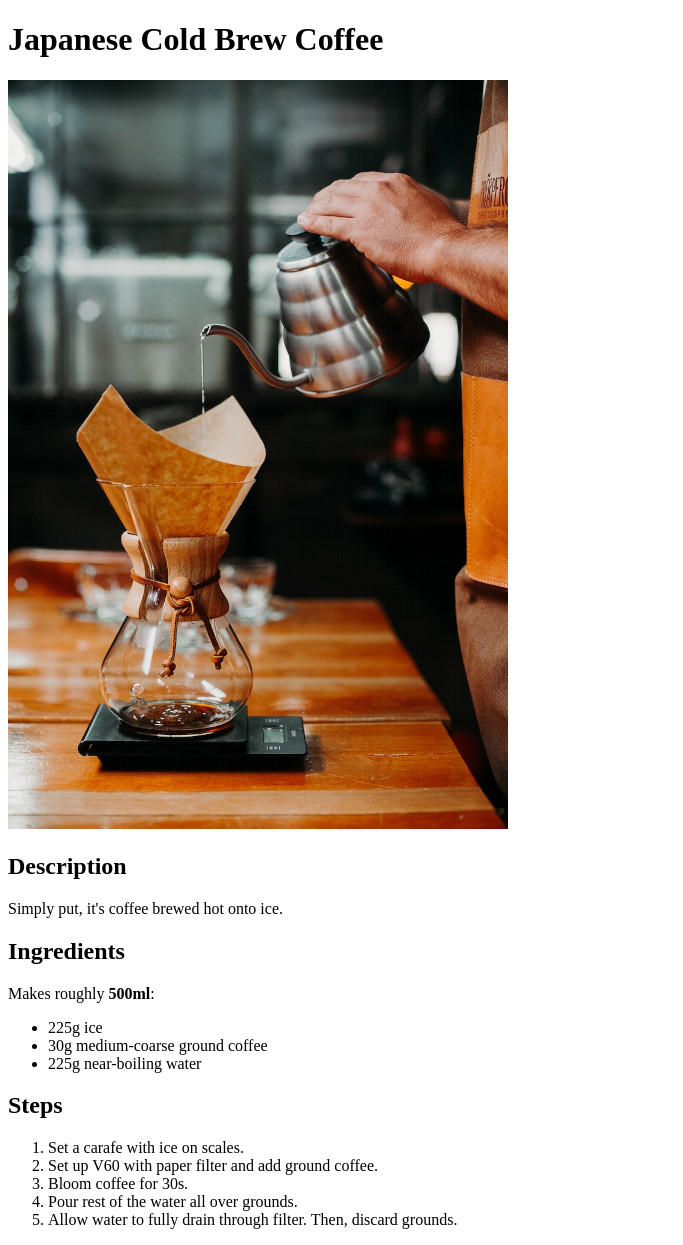
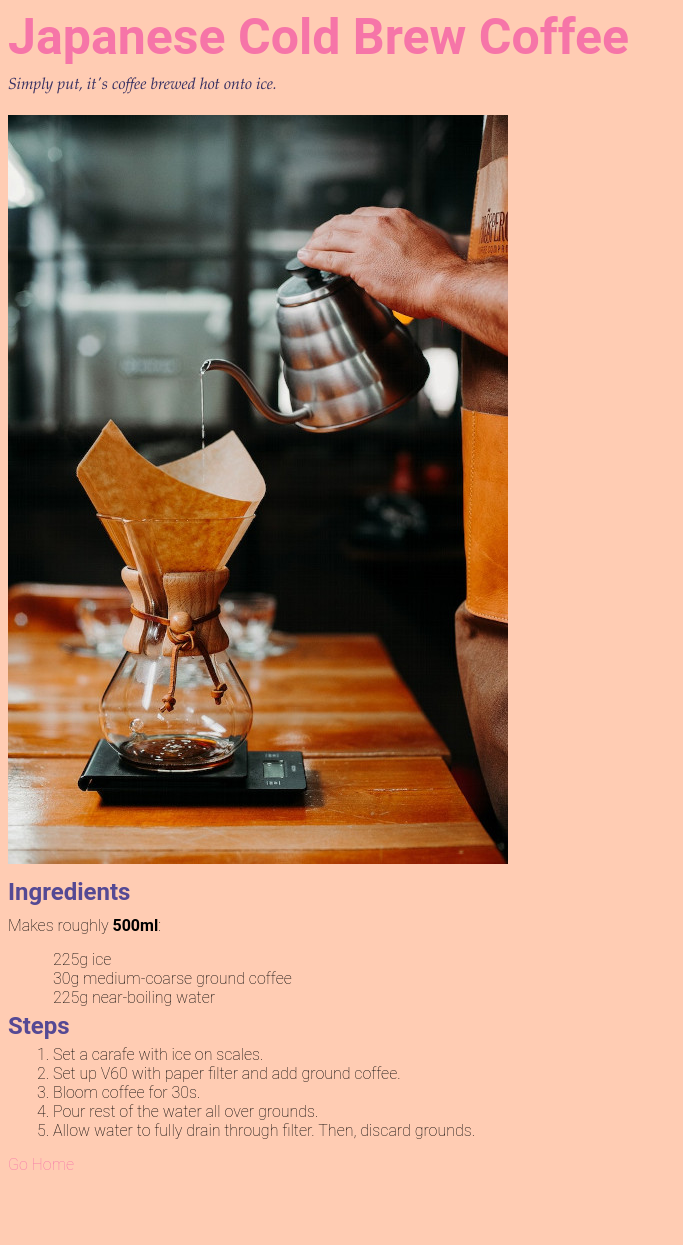
Before and after one commit to wljmui/odin-recipes, a plain HTML site: page recipes/cold-brew-coffee.html in a window 1280 px wide. Shown: the whole page, without its empty margins (0-683 px from the left). After the commit the page ends 1192 px from the top, so only its background shows below. Drawn offline with Linux system fonts and the light colour scheme; a web font is replaced by a local one.

Commit message:
Add CSS to index and recipe pages

```diff
--- a/recipes/cold-brew-coffee.html
+++ b/recipes/cold-brew-coffee.html
@@ -3,13 +3,14 @@
 <head>
     <meta charset="UTF-8">
     <title>Cold Brew Coffee</title>
+    <link rel="stylesheet" href="recipes.css">
+    <link rel="stylesheet" href="https://fonts.googleapis.com/css?family=Roboto+black+thin">
 </head>
 <body>
     <h1>Japanese Cold Brew Coffee</h1>
+    <p class="desc">Simply put, it's coffee brewed hot onto ice.</p>
+
     <img src="../img/coffee.jpg" alt="Person pouring water into chemex to brew drip coffee">
-
-    <h2>Description</h2>
-    <p>Simply put, it's coffee brewed hot onto ice.</p>
 
     <h2>Ingredients</h2>
     <p>Makes roughly <strong>500ml</strong>:</p>
@@ -29,5 +30,7 @@
         <li>Allow water to fully drain through filter. Then, discard grounds.</li>
     </ol>
 
+    <p><a href="../index.html">Go Home</a></p>
+
 </body>
 </html>
--- /dev/null
+++ b/recipes/recipes.css
@@ -0,0 +1,59 @@
+body {
+    background-color: #FFCCB3;
+    font-family: Roboto, sans-serif;
+    font-weight: lighter;
+}
+
+h1 {
+    color: #F675A8;
+    font-size: 50px;
+    font-family: Roboto, sans-serif;
+    margin-top: 0px;
+    margin-bottom: 0px;
+}
+
+.desc {
+    color: #363062;
+    margin-top: 0px;
+    margin-bottom: 0px;
+    font-style: italic;
+    font-family: Garamond, serif;
+}
+
+img {
+    padding-top: 10px;
+    padding-bottom: 10px;
+}
+
+h2 {
+    color: #554994;
+    margin-top: 0px;
+    margin-bottom: 0px;
+}
+
+ul {
+    list-style-type: none;
+    margin: 5px;
+}
+
+ol {
+    margin: 5px;
+}
+
+p {
+    padding-top: 10px;
+    padding-bottom: 10px;
+    margin: auto;
+}
+
+a {
+    text-decoration: none;
+}
+
+a, a:visited {
+    color: #F675A8
+}
+
+a:hover {
+    color: #9ED2C6
+}
--- /dev/null
+++ b/style.css
@@ -0,0 +1,32 @@
+
+body {
+    background-color: #FFCCB3;
+    font-family: Garamond, serif;
+    font-weight: lighter;
+    text-align: center;
+}
+
+h1 {
+    color: #554994;
+    font-size: 50px;
+    font-family: Roboto, sans-serif;
+}
+
+ul {
+    columns: 3;
+    list-style-type: none;
+    padding: 10px;
+    margin: 0;
+}
+
+a {
+    text-decoration: none;
+}
+
+a, a:visited {
+    color: #F675A8
+}
+
+a:hover {
+    color: #9ED2C6
+}
```
Also changed, not shown: index.html (+8 -2 lines), recipes/salt-pepper-tofu.html (+6 -3 lines), recipes/tamago-kake-gohan.html (+5 -3 lines).
